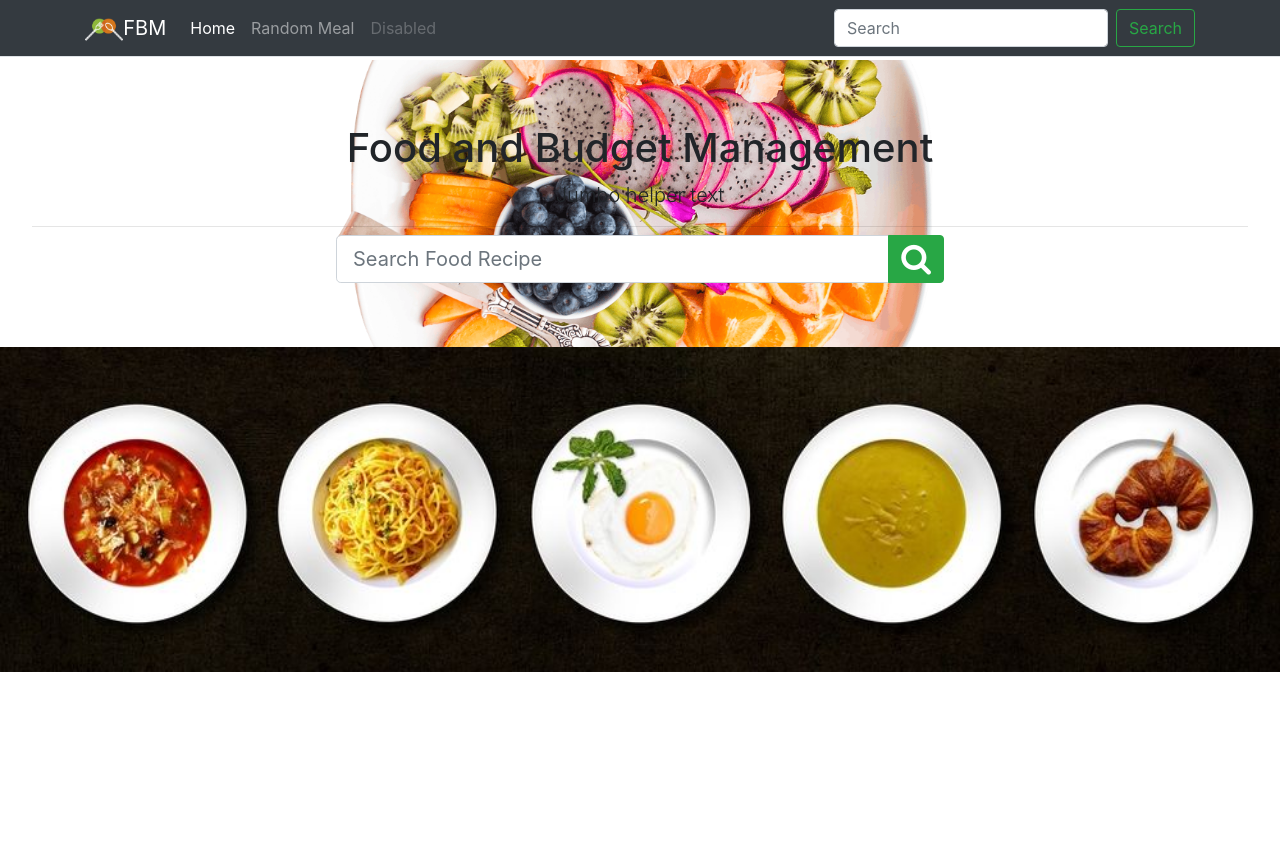
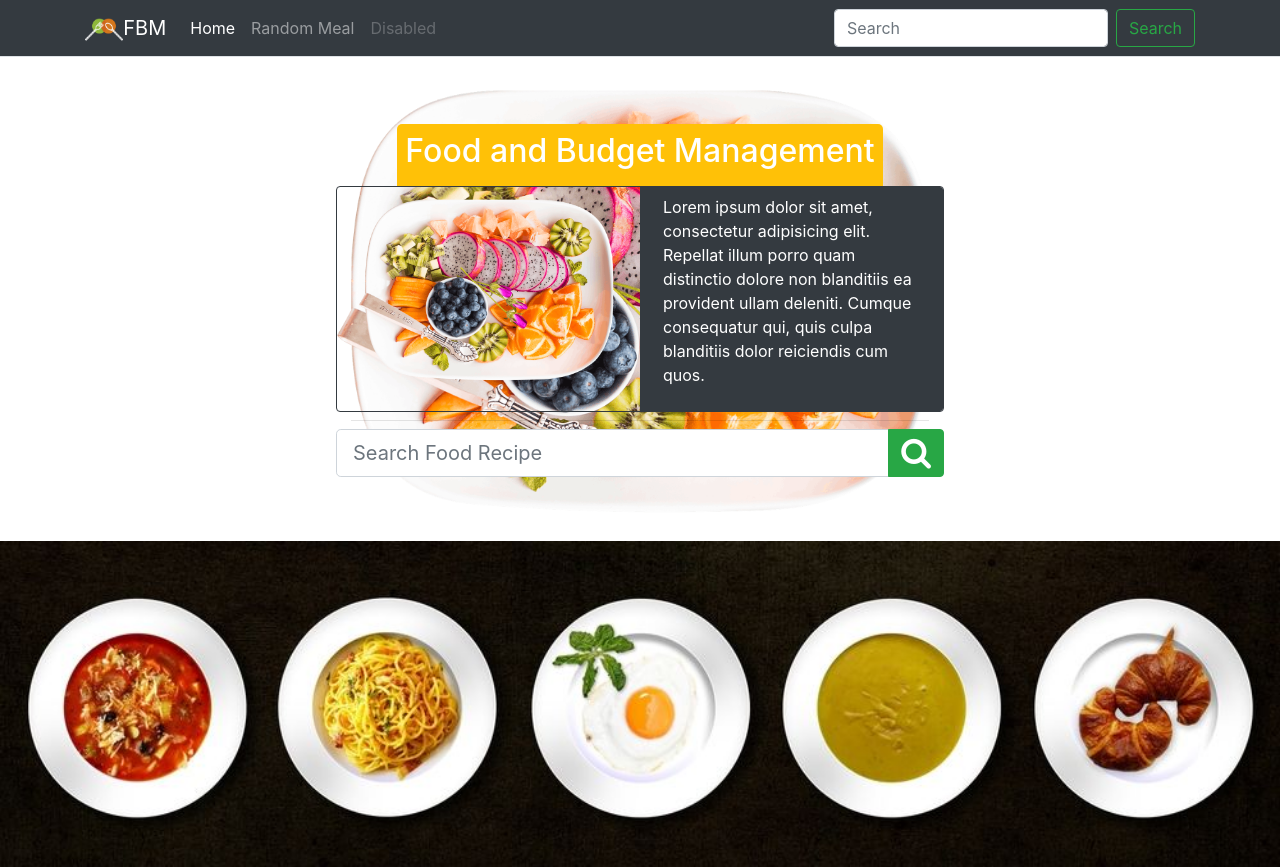
Before and after one commit to subhashjha35/fbmelte-frontend, an Angular app: page / in a window 1280 px wide. Before the commit the page ends 800 px from the top, so only its background shows below. Built offline with nearby package versions, Linux system fonts and the light colour scheme.

Commit message:
random meal added

```diff
--- a/src/app/app-route/app-route.module.ts
+++ b/src/app/app-route/app-route.module.ts
@@ -2,11 +2,14 @@ import { NgModule } from '@angular/core';
 import { RouterModule, Routes } from '@angular/router';
 import { HomeComponent } from '../home/home.component';
 import { RandomComponent } from '../recipe/random/random.component';
+import { MealsDetailsComponent } from '../recipe/meals-details/meals-details.component';
 
 const routes: Routes = [
   { path: '', component: HomeComponent },
   { path: 'recipe', component: RandomComponent },
+  { path: 'meal', component: MealsDetailsComponent },
   { path: '**', component: HomeComponent }
+
 ];
 
 @NgModule({
--- a/src/app/app.module.ts
+++ b/src/app/app.module.ts
@@ -7,13 +7,15 @@ import { HeaderComponent } from './header/header.component';
 import { RandomComponent } from './recipe/random/random.component';
 import { RecipeService } from './service/recipe.service';
 import { HttpClientModule} from '@angular/common/http';
+import { MealsDetailsComponent } from './recipe/meals-details/meals-details.component';
 
 @NgModule({
   declarations: [
     AppComponent,
     HomeComponent,
     HeaderComponent,
-    RandomComponent
+    RandomComponent,
+    MealsDetailsComponent
   ],
   imports: [
     BrowserModule,
--- a/src/app/home/home.component.html
+++ b/src/app/home/home.component.html
@@ -1,8 +1,20 @@
 <div id="welcome-box"class="jumbotron rounded-0 bg-white text-center mb-0">
-  <h1 class="">Food and Budget Management</h1>
-  <p class="lead">Jumbo helper text</p>
-  <hr class="my-2">
+
+
+
   <form action="" class="col-lg-6 offset-lg-3">
+    <div class="row text-white p-2 bg-warning" style="border-radius:5px 5px 0 0;display:inline-block">
+      <h2>Food and Budget Management</h2>
+    </div>
+    <div class="row border border-dark rounded" style="overflow:hidden;">
+      <div class="col-lg-6">
+        <img src="/assets/img/bg/food_center.png" class="img-fluid" alt="">
+      </div>
+      <div class="col-lg-6 bg-dark text-white ">
+        <p class="p-2 text-left">Lorem ipsum dolor sit amet, consectetur adipisicing elit. Repellat illum porro quam distinctio dolore non blanditiis ea provident ullam deleniti. Cumque consequatur qui, quis culpa blanditiis dolor reiciendis cum quos.</p>
+      </div>
+    </div>
+    <hr class="my-2">
     <div class="row">
       <div class="input-group">
         <input type="text" class="form-control form-control-lg" placeholder="Search Food Recipe">
--- /dev/null
+++ b/src/app/recipe/meals-details/meals-details.component.html
@@ -0,0 +1,4 @@
+<app-random></app-random>
+<app-random></app-random>
+<app-random></app-random>
+<app-random></app-random>
--- /dev/null
+++ b/src/app/recipe/meals-details/meals-details.component.ts
@@ -0,0 +1,15 @@
+import { Component, OnInit } from '@angular/core';
+
+@Component({
+  selector: 'app-meals-details',
+  templateUrl: './meals-details.component.html',
+  styleUrls: ['./meals-details.component.css']
+})
+export class MealsDetailsComponent implements OnInit {
+
+  constructor() { }
+
+  ngOnInit() {
+  }
+
+}
--- a/src/app/recipe/random/random.component.html
+++ b/src/app/recipe/random/random.component.html
@@ -1,7 +1,7 @@
 <div class="container">
   <div class="row" *ngFor="let meal of meal">
     <div class="col-md-6">
-      <img src="{{meal.strMealThumb}}" class="img-fluid" alt="">
+      <img src="{{meal.strMealThumb}}" class="img-fluid img-thumbnail" alt="">
     </div>
     <div class="col-md-6 bg-faded">
       <h3>{{meal.strMeal}}</h3>
```
Also changed, not shown: src/app/recipe/meals-details/meals-details.component.css (added).
